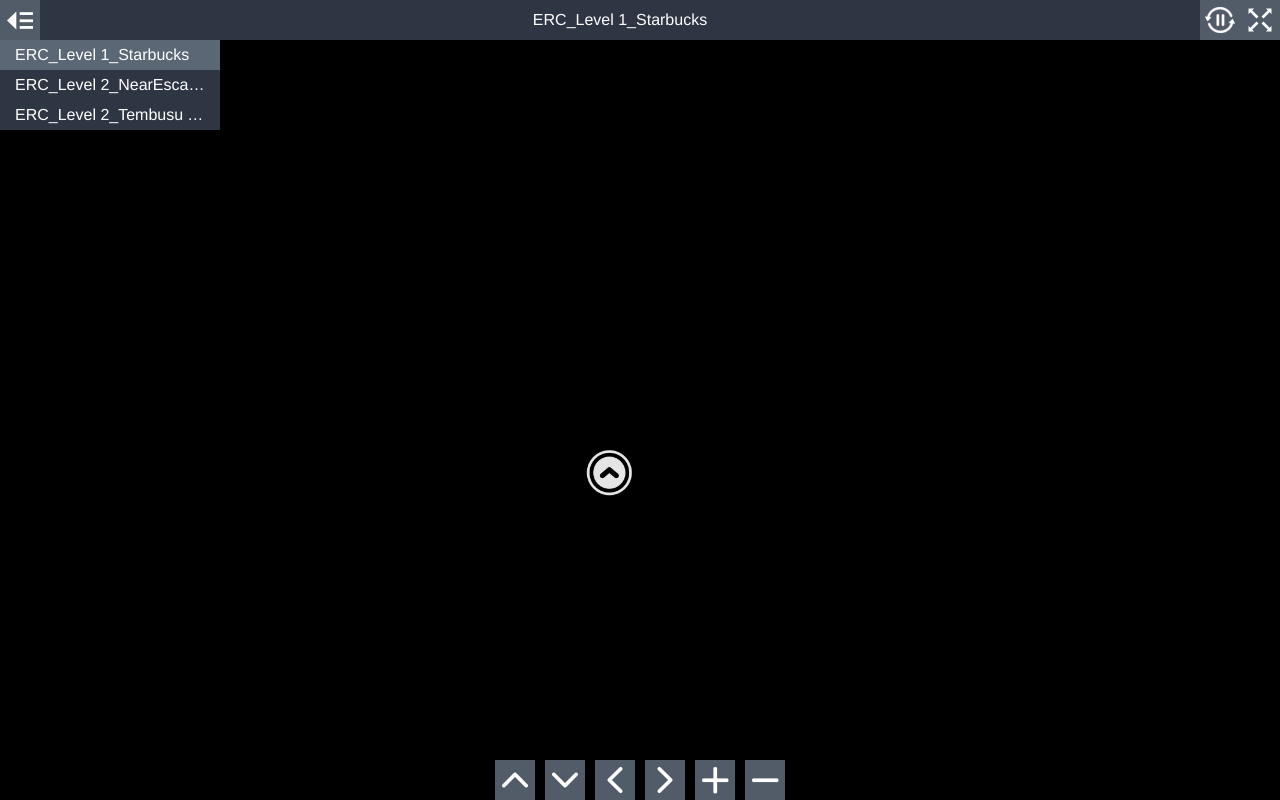
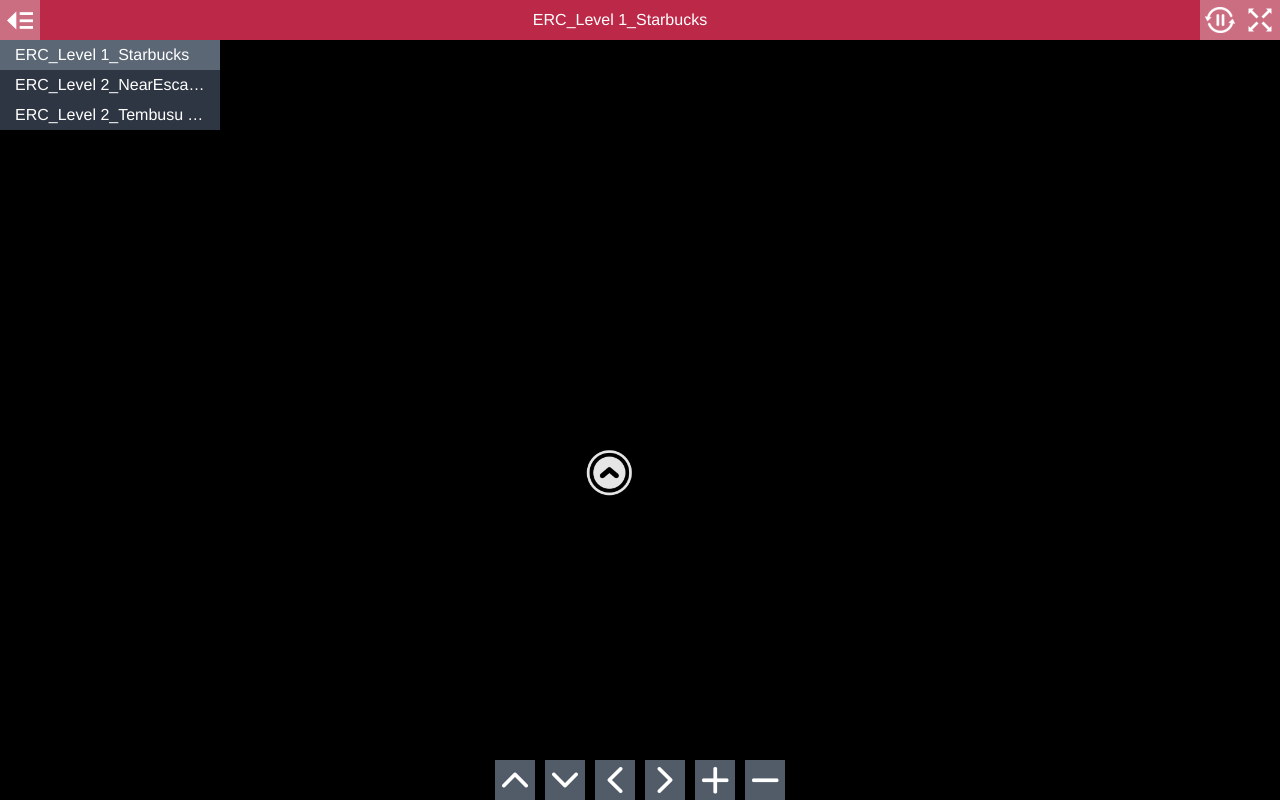
Before and after one commit to moling14/UTown_ERC_Tour, a plain HTML site: page index.html in a window 1280 px wide. Drawn offline with Linux system fonts and the light colour scheme.

Commit message:
Update style.css
Updated Title Bar; Fullscreen Toggle; AutoRotate Toggel

```diff
--- a/style.css
+++ b/style.css
@@ -79,8 +79,8 @@ body.multiple-scenes.mobile #titleBar {
   height: 100%;
   line-height: 30px;
   padding: 5px;
-  background-color: rgb(58,68,84);
-  background-color: rgba(58,68,84,0.8);
+  background-color: rgb(235, 52, 91);
+  background-color: rgba(235, 52, 91,0.8);
   overflow: hidden;
   text-overflow: ellipsis;
   white-space: nowrap;
@@ -103,8 +103,8 @@ body.multiple-scenes.mobile #titleBar {
   width: 40px;
   height: 40px;
   padding: 5px;
-  background-color: rgb(103,115,131);
-  background-color: rgba(103,115,131,0.8);
+  background-color: rgb(255, 138, 163);
+  background-color: rgba(255, 138, 163,0.8);
 }
 
 .mobile #fullscreenToggle {
@@ -153,8 +153,8 @@ body.fullscreen-enabled #fullscreenToggle {
   width: 40px;
   height: 40px;
   padding: 5px;
-  background-color: rgb(103,115,131);
-  background-color: rgba(103,115,131,0.8);
+  background-color: rgb(255, 138, 163);
+  background-color: rgba(255, 138, 163,0.8);
 }
 
 .mobile #autorotateToggle {
@@ -207,8 +207,8 @@ body.fullscreen-enabled.mobile #autorotateToggle {
   width: 40px;
   height: 40px;
   padding: 5px;
-  background-color: rgb(103,115,131);
-  background-color: rgba(103,115,131,0.8);
+  background-color: rgb(255, 138, 163);
+  background-color: rgba(255, 138, 163,0.8);
 }
 
 .mobile #sceneListToggle {
```
